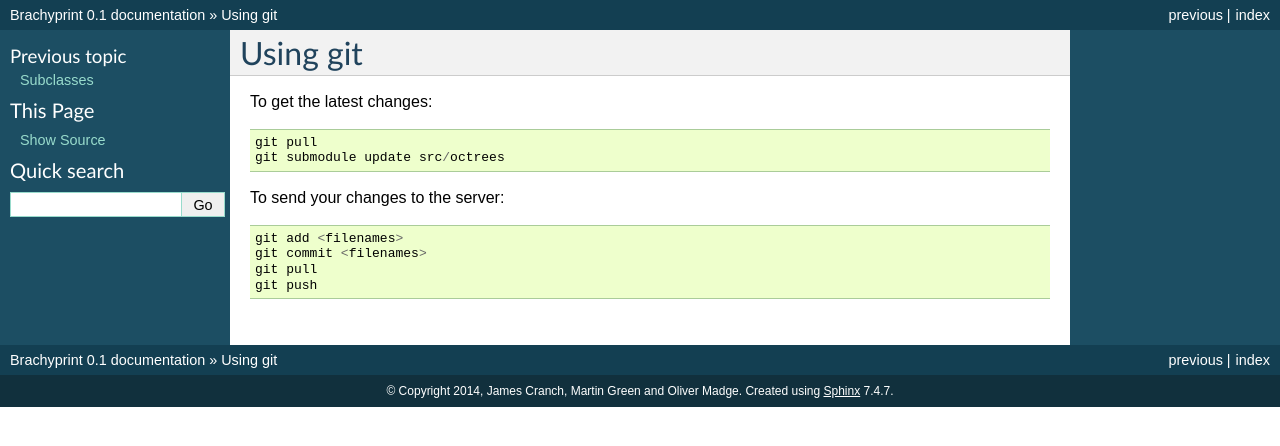
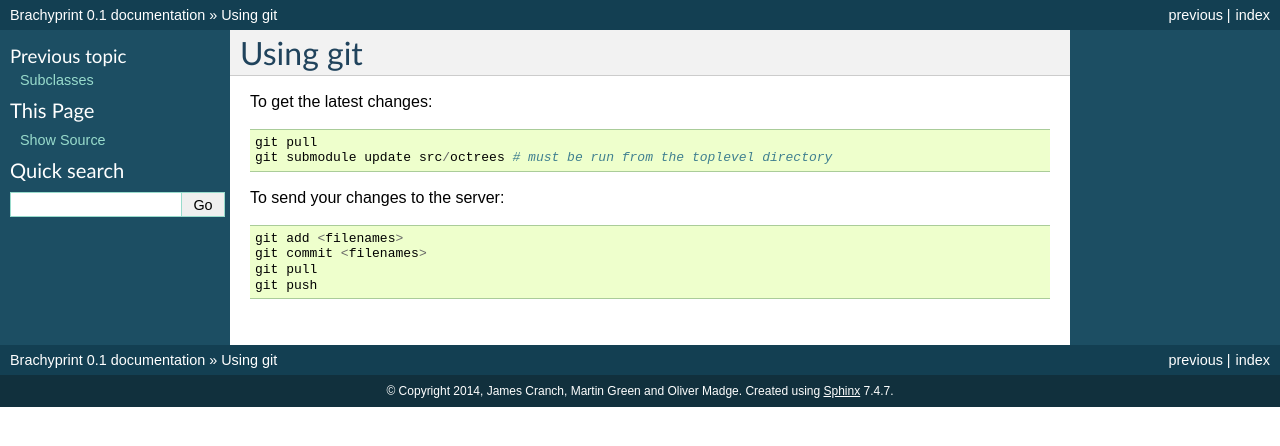
Before and after one commit to brachyprint/brachyprint, a Sphinx documentation site: the page built from doc/git.rst, in a window 1280 px wide. Shown: the top 446 px of the page. Built offline with Sphinx 7.4.7, drawn with Linux system fonts in a browser that asks for light colours; formulas are drawn with MathJax 3.

Commit message:
Updated git documentation.

```diff
--- a/doc/git.rst
+++ b/doc/git.rst
@@ -4,7 +4,7 @@ Using git
 To get the latest changes::
 
     git pull
-    git submodule update src/octrees
+    git submodule update src/octrees # must be run from the toplevel directory
 
 To send your changes to the server::
 
```
